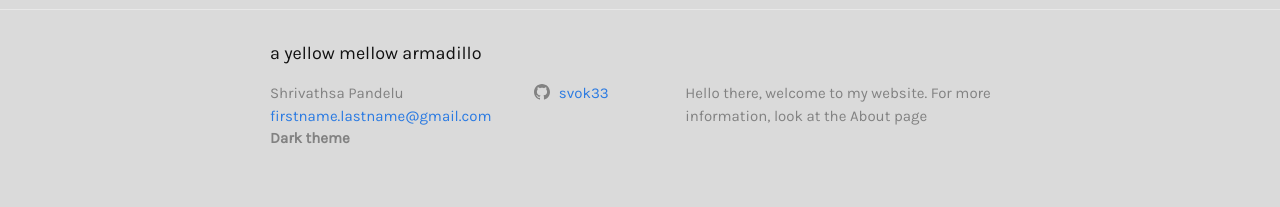
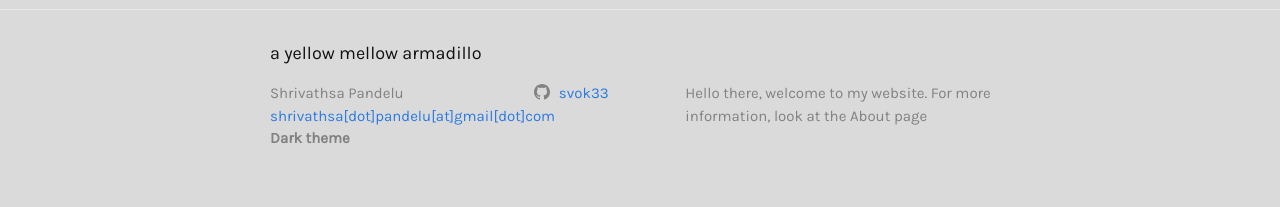
Before and after one commit to shrivathsap/shrivathsap.github.io, a Jekyll site: the page built from index.markdown, in a window 1280 px wide. Shown: the part 1365-1572 px from the top of the page. Built offline with Jekyll 4.4.1, drawn with Linux system fonts in a browser that asks for light colours.

Commit message:
made email readable

```diff
--- a/_config.yml
+++ b/_config.yml
@@ -19,7 +19,7 @@
 # in the templates via {{ site.myvariable }}.
 
 title: a yellow mellow armadillo
-email: firstname.lastname@gmail.com
+email: shrivathsa[dot]pandelu[at]gmail[dot]com
 description: >- # this means to ignore newlines until "baseurl:"
   Hello there, welcome to my website. For more information, look at the About page
 baseurl: "" # the subpath of your site, e.g. /blog
```
